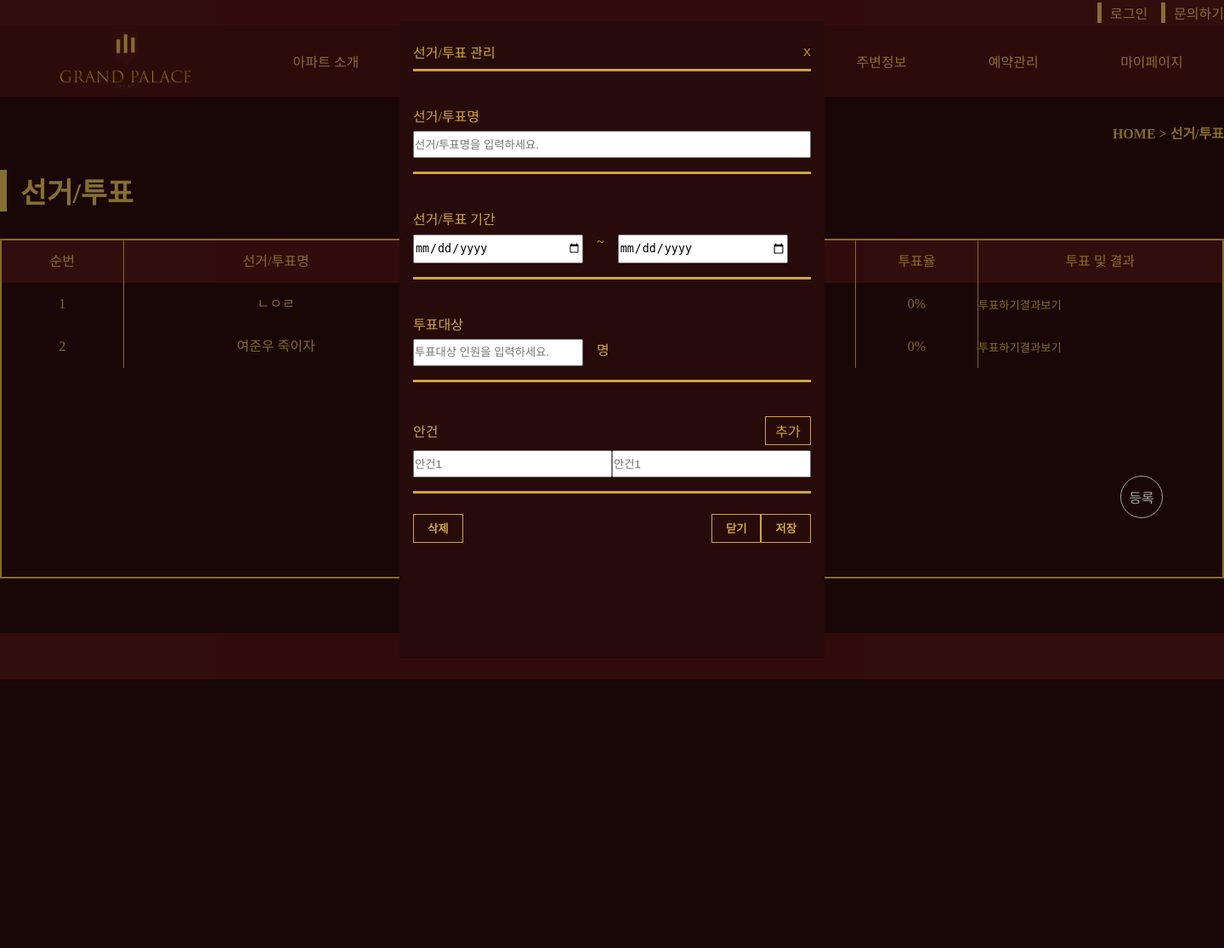
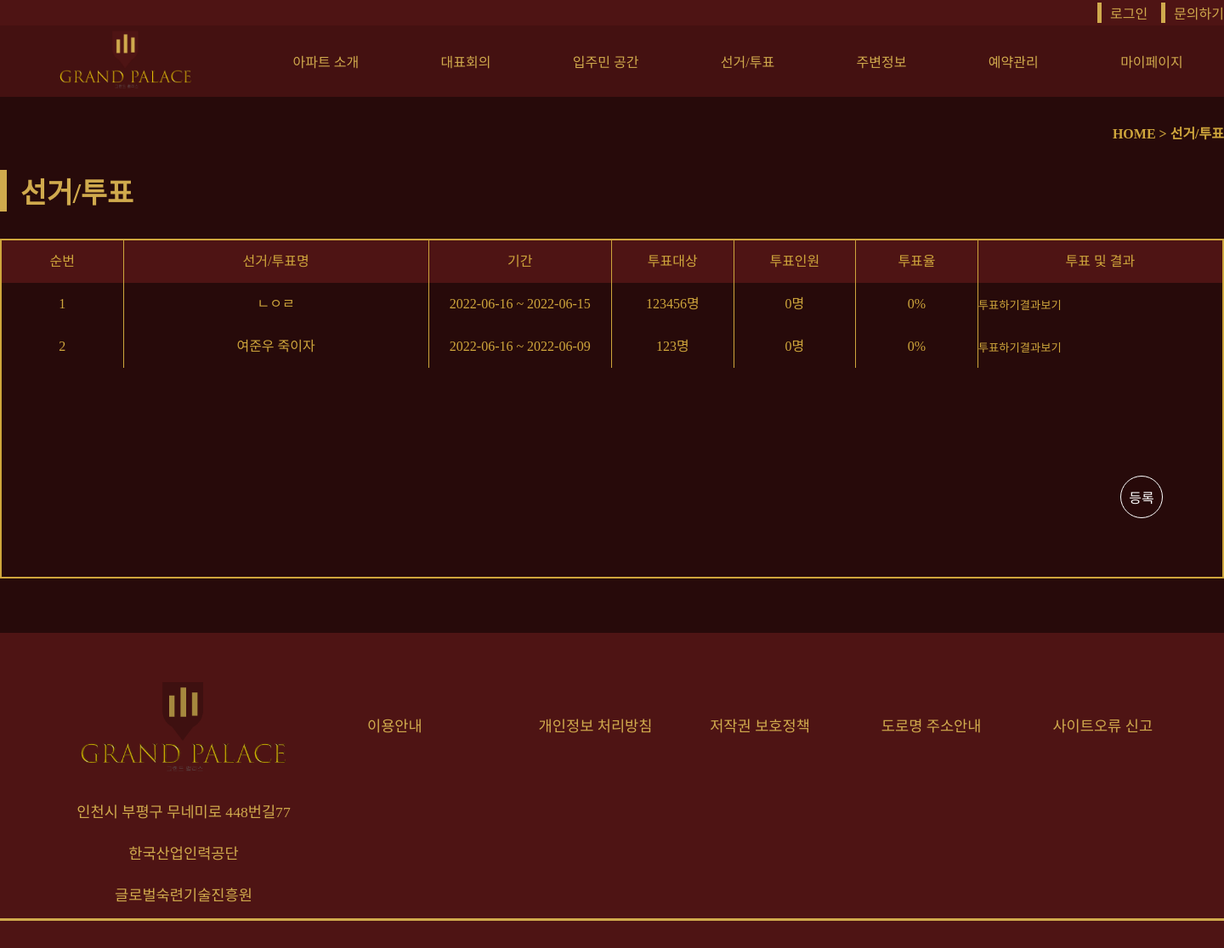
Before and after one commit to kimjuneseo/2022_mingarn, a PHP site: page /voting in a window 1440 px wide. Shown: the whole page at 85% size. Before the commit the page ends 800 px from the top, so only its background shows below. Run offline with PHP 8.4, Linux system fonts and the light colour scheme; data comes from the database, SQL or seed files in the repository.

Commit message:
투표하고 그래프만 띄우면 끝

```diff
--- a/C모듈(대회후)/1.html
+++ b/C모듈(대회후)/1.html
@@ -1,3 +1,6 @@
 <input type="text " placeholder="" checked>
 
 <textarea name="" id="" cols="30" rows="10"></textarea>
+
+label{ for="voting$" class="voting_label$" }*3
+input{type="radio" id="voting$" name="voting"}*3
--- a/C모듈(대회후)/public/css/common.css
+++ b/C모듈(대회후)/public/css/common.css
@@ -252,18 +252,19 @@ button{border: none; background: none; cursor: pointer;}
 .popupwrap{position: fixed; top: 0; left: 0;z-index: 200; width: 100%; height: 100%; background: rgba(0, 0, 0, 0.356);}
 .popupwrap input[type="radio"]{display: block !important;}
 .popupwrap .popup{position: absolute; width: 100%; height: 100%; top: 0; left: 0; align-items: center; justify-content: center; flex-direction: column; }
-.popupwrap .popup form{color: #cfa63c; width: 500px; height: 750px;  padding: 1rem; flex-direction: column; background: #270a0a; gap: 1.5rem;}
-.popupwrap .popup form .top_item{justify-content: space-between; border-bottom: 3px solid #cfa63c; padding: .5rem 0rem;}
-.popupwrap .popup form .input_item{align-items: center; gap: .4rem;}
-.popupwrap .popup form .item{flex-direction: column; gap: .4rem;  border-bottom: 3px solid #cfa63c; padding: 1rem 0rem;}
-.popupwrap .popup form .btn_item{justify-content: space-between; gap: 1rem;}
-.popupwrap .popup form .item input{padding: .4rem 0rem;}
-.popupwrap .popup form .btn_item button{ border: 1px solid #cfa63c; padding: .4rem 1rem; font-weight: bold;}
-.popupwrap .popup form .input_box{gap: 1rem; }
-.popupwrap .popup form .input_box input{width: 200px;}
-.popupwrap .popup form .item_header{justify-content: space-between; align-items: center;}
-.popupwrap .popup form .item_header .input_add_btn{padding: .25rem .7rem; border: 1px solid #cfa63c; }
-.popupwrap .popup form .input_container input{width: 400px;}
+.popupwrap .popup .popup_form{color: #cfa63c; width: 500px; height: 750px;  padding: 1rem; flex-direction: column; background: #270a0a; gap: 1.5rem;}
+.popupwrap .popup .popup_form .top_item{justify-content: space-between; border-bottom: 3px solid #cfa63c; padding: .5rem 0rem;}
+.popupwrap .popup .popup_form .input_item{align-items: center; gap: .4rem;}
+.popupwrap .popup .popup_form .item{flex-direction: column; gap: .4rem;  border-bottom: 3px solid #cfa63c; padding: 1rem 0rem;}
+.popupwrap .popup .popup_form .btn_item{justify-content: space-between; gap: 1rem;}
+.popupwrap .popup .popup_form .item input{padding: .4rem 0rem;}
+.popupwrap .popup .popup_form .btn_item button{ border: 1px solid #cfa63c; padding: .4rem 1rem; font-weight: bold;}
+.popupwrap .popup .popup_form input[name="voting"]{display: none !important;}
+.popupwrap .popup .popup_form .input_box{gap: 1rem; }
+.popupwrap .popup .popup_form .input_box input{width: 200px;}
+.popupwrap .popup .popup_form .item_header{justify-content: space-between; align-items: center;}
+.popupwrap .popup .popup_form .item_header .input_add_btn{padding: .25rem .7rem; border: 1px solid #cfa63c; }
+.popupwrap .popup .popup_form .input_container input{width: 400px;}
 
 textarea::placeholder{color: #000; font-weight: bold;}
 button{transition: .5s;};
@@ -275,3 +276,20 @@ input,textarea{color: #000;}
 .addBtn:hover{transition: .3s; color: #cfa63c !important; border: 1px solid #cfa63c;}
 
 .addBtn p{text-align: center; }
+
+.voting_modal .popup .popup_form .label_item{  justify-content: space-between;  }
+.voting_modal .popup .popup_form .label_item label{width: 100%; text-align: center; flex: 1; border: 1px solid #cfa63c; line-height: 50px; }
+.voting_modal .popup .popup_form .tap_item{gap: 1rem; flex-direction: column;}
+.voting_modal .popup .popup_form .tap_item .input_container{gap: .4rem; align-items: center;}
+.voting_modal .popup .popup_form .tap_item .input_container input{width: 100px;}
+.voting_modal .popup .popup_form .tap_item .btn_item{justify-content: flex-end;}
+
+.voting_modal .popup .popup_form #voting1:checked ~.label_item label:nth-child(1){background: #4e1414;}
+.voting_modal .popup .popup_form #voting2:checked ~.label_item label:nth-child(2){background: #4e1414;}
+.voting_modal .popup .popup_form #voting3:checked ~.label_item label:nth-child(3){background: #4e1414;}
+
+.voting_modal .popup .popup_form #voting1:checked ~.tap_item:nth-last-of-type(1){display: flex !important;}
+.voting_modal .popup .popup_form #voting2:checked ~.tap_item:nth-last-of-type(2){display: flex !important;}
+.voting_modal .popup .popup_form #voting3:checked ~.tap_item:nth-last-of-type(3){display: flex !important;}
+
+.voting_modal .popup .popup_form .votingItem{flex-direction: column;}
--- a/C모듈(대회후)/public/js/script.js
+++ b/C모듈(대회후)/public/js/script.js
@@ -420,10 +420,37 @@ function storePage(){
 }
 
 async function votingPage(){
-
     const selectVoting = async (idx) => await get(`/voting/api/${idx}`);
 
-    $('.add_voting').addEventListener("click", (e) => selectVoting(e.target.closest('.voting_item').dataset.idx));
+    const $votingNameInputs = $('input[name="voting_name"]',true);
+    const $votingList = $('.tap_item .votings');
+    const addModalDate = async (e) => {
+        removeClass($('.voting_modal'),'none');
+        const data = await selectVoting(e.target.closest('.voting_item').dataset.idx);
+        $votingNameInputs.forEach(e =>  e.value = data.name);
+        console.log();
+        data.votings.forEach((e,idx) => {
+            let div = document.createElement('div');
+            div.classList.add('voting_list', 'flex');
+            console.log(e)
+            div.innerHTML = `
+            <div class="votingItem flex">
+                <div class="voting_title">${e.votingName}</div>
+                <div class="input_container flex">
+                    <div class="input_item"><input type="radio" name="opinion${idx}[]">찬성</div>
+                    <div class="input_item"><input type="radio" name="opinion${idx}[]">빈대</div>
+                    <div class="input_item"><input type="radio" name="opinion${idx}[]">기권</div>
+                </div>
+            </div>
+            `;
+
+            $votingList.appendChild(div);
+
+        })
+
+    };
+
+    $('.add_voting').addEventListener("click", (e) => addModalDate(e));
 
     $('.addBtn').addEventListener("click", () => removeClass($(".popupwrap"), "none"));
     // 모든 팝업 닫기
--- a/C모듈(대회후)/src/View/voting.php
+++ b/C모듈(대회후)/src/View/voting.php
@@ -1,7 +1,7 @@
 <main id="votingPage"></main>
 <div class="none popupwrap">
     <div class="popup flex">
-        <form action="/voting/insert" method="post" class="flex">
+        <form action="/voting/insert" method="post" class="flex popup_form">
             <div class="top_item flex">
                 <p>선거/투표 관리</p>
                 <button class="close_btn" type="button">X</button>
@@ -45,50 +45,76 @@
         </form>
     </div>
 </div>
-<div class=" popupwrap">
+<div class="popupwrap voting_modal none">
     <div class="popup flex">
-        <form action="/voting/insert" method="post" class="flex">
+        <div class="popup_form flex">
+            <input type="radio" id="voting1" name="voting" checked>
+            <input type="radio" id="voting2" name="voting">
+            <input type="radio" id="voting3" name="voting">
             <div class="top_item flex">
-                <p>선거/투표 관리</p>
+                <p>투표하기</p>
                 <button class="close_btn" type="button">X</button>
             </div>
+            <div class="label_item flex">
+                <label for="voting1" class="voting_label1">1. 동/호수 인증</label>
+                <label for="voting2" class="voting_label2">2. 투표하기</label>
+                <label for="voting3" class="voting_label3">3. 투표결과 </label>
+            </div>
+
+            <div class="tap_item flex none">
                 <div class="item flex">
                     <p>선거/투표명</p>
-                <input type="text" name="voting" placeholder="선거/투표명을 입력하세요.">
+                    <input type="text" name="voting_name">
                 </div>
                 <div class="item flex">
-                <p>선거/투표 기간</p>
-                <div class="input_box flex">
-                    <input type="date" name="start_date">~
-                    <input type="date" name="end_date">
+                    <p>동/호수</p>
+                    <div class="input_container flex">
+                        <input type="text" placeholder="동">동
+                        <input type="text" placeholder="호수">호수
+                    </div>
+                </div>
+                <div class="btn_item flex">
+                    <div class="btns flex">
+                        <button type="button" class="close_btn">닫기</button>
+                        <button type="button" class="next_tab_btn">다음</button>
 
                     </div>
                 </div>
+            </div>
+
+            <form method="post" name="voting_form" action="/voting/voting" class="tap_item flex none">
                 <div class="item flex">
-                <p>투표대상</p>
-                <div class="input_box flex">
-                    <input type="number" name="all_user" placeholder="투표대상 인원을 입력하세요."> 명
+                    <p>선거/투표명</p>
+                    <input type="text" name="voting_name">
+                </div>
+                <div class="item flex">
+                    <p>동/호수</p>
+                    <div class="input_container flex">
+                        <input type="text" placeholder="동">동
+                        <input type="text" placeholder="호수">호수
                     </div>
                 </div>
-            <div class="item flex">
-                <div class="item_header flex">
+                <div class="voting_lsit flex">
                     <p>안건</p>
-                    <div class="flex input_add_btn">추가</div>
-                </div>
-                <div class="input_container flex">
-                    <input type="text" placeholder="안건1" name="item[]">
-                    <input type="text" placeholder="안건1" name="item[]">
+                    <div class="votings">
+
                     </div>
                 </div>
+
                 <div class="btn_item flex">
-                <button type="button" class="item_remove_btn">삭제</button>
                     <div class="btns flex">
                         <button type="button" class="close_btn">닫기</button>
-                    <button type="submit" class="submit_btn">저장</button>
+                        <button type="button" class="complate_btn">완료</button>
 
                     </div>
                 </div>
             </form>
+
+            <form action="/voting/insert" method="post" class="flex">
+            </form>
+
+
+        </div>
     </div>
 </div>
 </div>
```
Also changed, not shown: C모듈(대회후)/src/Controller/Voting.php (+19 -4 lines). Lines whose indentation alone changed are shown as unchanged.
